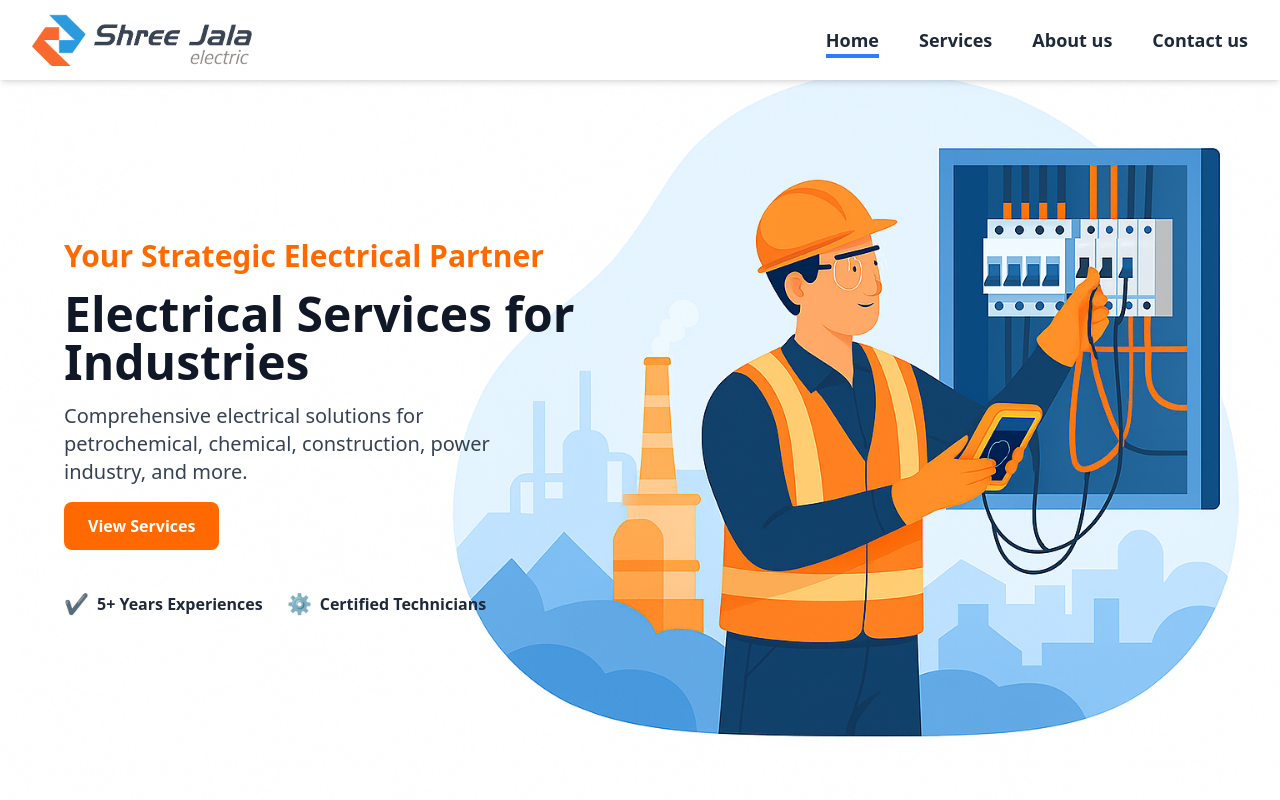
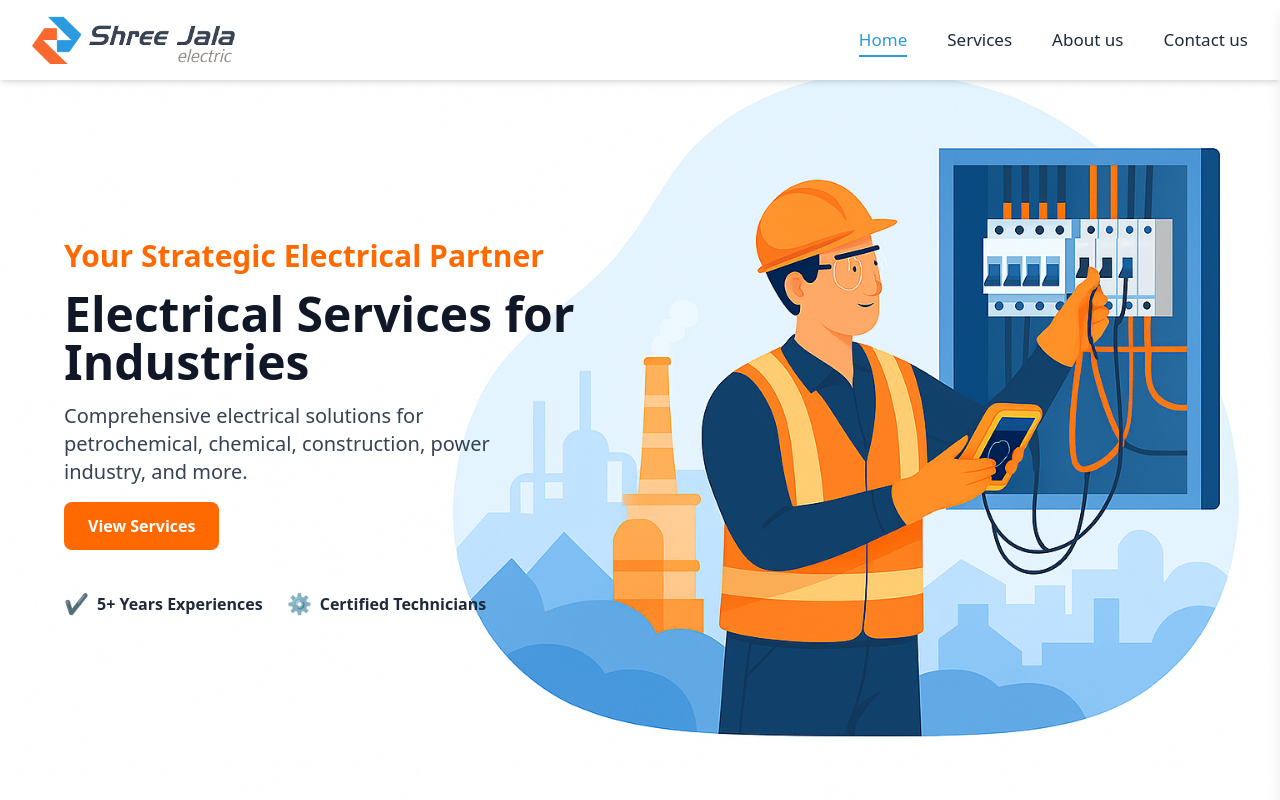
Before and after one commit to YuvrajsinhRaj/jala, a React (Vite) app: page / in a window 1280 px wide. Shown: the top 800 px of the page. Built offline with nearby package versions, Linux system fonts and the light colour scheme.

Commit message:
Update Navbar.jsx

```diff
--- a/src/components/Navbar.jsx
+++ b/src/components/Navbar.jsx
@@ -1,7 +1,7 @@
 import { useState, memo } from "react";
 import { NavLink } from "react-router-dom";
 import { Menu, X } from "lucide-react";
-import { assets } from "../assets/assets";
+import { assets } from "../assets/assets"; // Make sure your logo path is correct
 
 const navItems = [
   { name: "Home", href: "/" },
@@ -14,12 +14,12 @@ export default memo(function Navbar() {
   const [menuOpen, setMenuOpen] = useState(false);
 
   return (
-    <nav className="w-full bg-white shadow-md fixed top-0 left-0 z-50">
+    <nav className="w-full fixed top-0 left-0 z-50 bg-white shadow-md">
       <div className="max-w-7xl mx-auto px-4 sm:px-6 lg:px-8">
         <div className="flex justify-between items-center h-20">
           {/* Logo */}
-          <NavLink to="/" onClick={() => setMenuOpen(false)}>
-            <img src={assets.logo} alt="Logo" className="h-[52px] w-auto" />
+          <NavLink to="/" onClick={() => setMenuOpen(false)} className="flex-shrink-0">
+            <img src={assets.logo} alt="Logo" className="h-12 w-auto" />
           </NavLink>
 
           {/* Desktop Nav */}
@@ -29,8 +29,8 @@ export default memo(function Navbar() {
                 key={item.name}
                 to={item.href}
                 className={({ isActive }) =>
-                  `relative block font-semibold text-lg text-gray-800 transition-colors duration-300 ${
-                    isActive ? "" : " hover:text-orange-500"
+                  `relative text-[17px] font-medium transition-colors duration-300 ${
+                    isActive ? "text-[#2A99DE]" : "text-gray-800 hover:text-[#FA682E]"
                   }`
                 }
               >
@@ -38,7 +38,7 @@ export default memo(function Navbar() {
                   <>
                     {item.name}
                     {isActive && (
-                      <span className="absolute left-0 -bottom-1 h-1 w-full bg-blue-500"></span>
+                      <span className="absolute left-0 -bottom-1 h-[2px] w-full bg-[#2A99DE] transition-all duration-300" />
                     )}
                   </>
                 )}
@@ -46,33 +46,51 @@ export default memo(function Navbar() {
             ))}
           </div>
 
-          {/* Mobile Menu Icon */}
+          {/* Mobile Toggle */}
           <div className="md:hidden">
-            <button onClick={() => setMenuOpen(!menuOpen)}>
+            <button
+              onClick={() => setMenuOpen((prev) => !prev)}
+              className="text-gray-800 focus:outline-none"
+              aria-label="Toggle menu"
+            >
               {menuOpen ? <X size={28} /> : <Menu size={28} />}
             </button>
           </div>
         </div>
       </div>
 
-      {/* Mobile Nav */}
-      {menuOpen && (
-        <div className="md:hidden bg-white shadow-md px-4 py-4 space-y-3">
+      {/* Slide-in Mobile Drawer */}
+      <div
+        className={`fixed top-0 right-0 h-full w-64 bg-white shadow-lg transform transition-transform duration-300 ease-in-out z-40 ${
+          menuOpen ? "translate-x-0" : "translate-x-full"
+        }`}
+      >
+        <div className="px-6 pt-20 space-y-6">
           {navItems.map((item) => (
             <NavLink
               key={item.name}
               to={item.href}
               onClick={() => setMenuOpen(false)}
               className={({ isActive }) =>
-                `relative block text-base font-bold transition-colors duration-300 ${
-                  isActive ? "text-blue-700 font-bold" : "text-black "
+                `block text-lg font-semibold transition-colors duration-300 ${
+                  isActive
+                    ? "text-[#2A99DE] underline"
+                    : "text-gray-900 hover:text-[#FA682E]"
                 }`
               }
             >
-              {() => <>{item.name}</>}
+              {item.name}
             </NavLink>
           ))}
         </div>
+      </div>
+
+      {/* Background Blur Overlay */}
+      {menuOpen && (
+        <div
+          className="fixed inset-0 backdrop-blur-md bg-black/10 z-30"
+          onClick={() => setMenuOpen(false)}
+        />
       )}
     </nav>
   );
```
